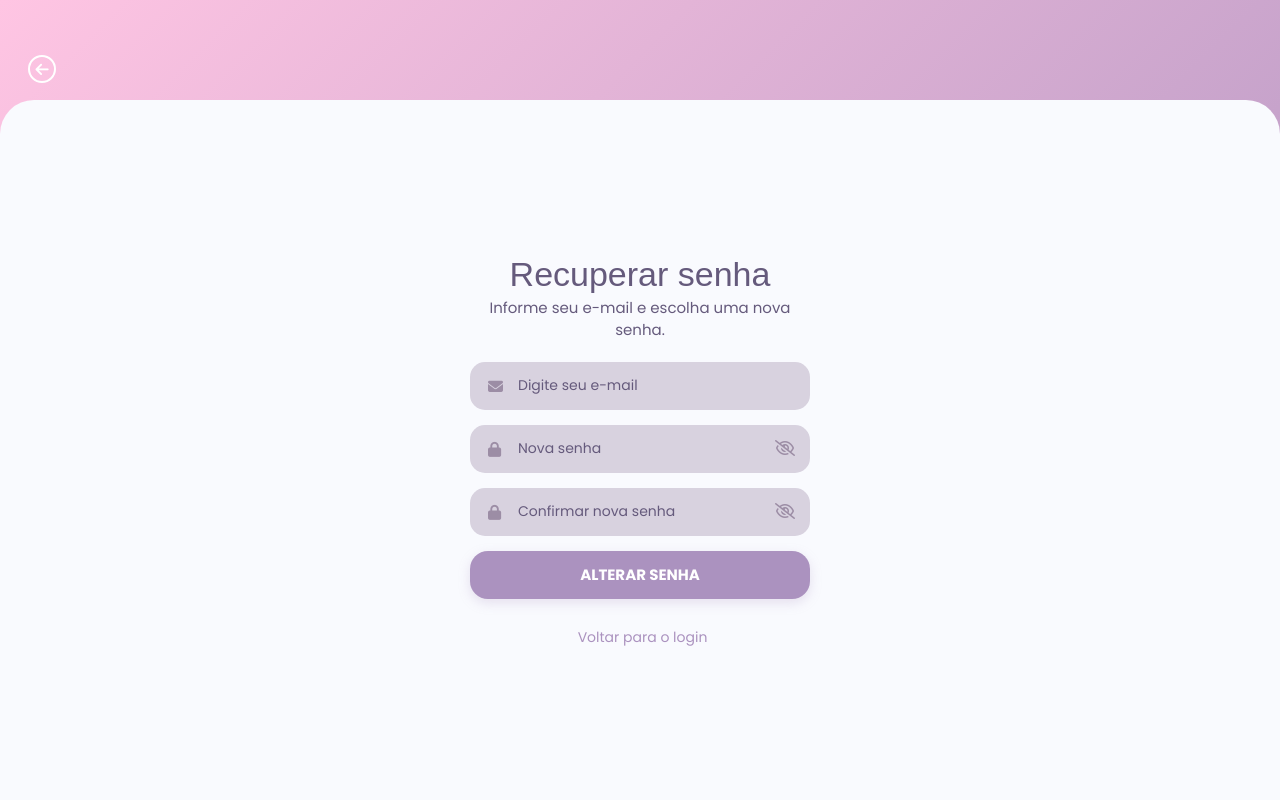
After one commit to KauaWn/Glico-Health, a Flask app: page /recuperar-senha in a window 1280 px wide. The commit adds this page. Run offline with Flask 3, Linux system fonts and the light colour scheme; parts of the project's set-up code (start-up, migrations or seed data) failed here and were passed over; some web fonts are replaced.

Commit message:
funcionalidade "esqueceu sua senha?" e alguns detalhes

```diff
--- a/app/forms/dados_paciente.py
+++ b/app/forms/dados_paciente.py
@@ -1,8 +1,9 @@
 from flask_wtf import FlaskForm
-from wtforms import SelectField
-from wtforms.validators import DataRequired
+from wtforms import SelectField, StringField
+from wtforms.validators import DataRequired, Length
 
 class DadosPacienteForm(FlaskForm):
+    nome = StringField('Nome do paciente', validators=[Length(max=100)])
     dia = SelectField('Dia', choices=[('', 'Dia')] + [(str(i), f"{i:02d}") for i in range(1, 32)], validators=[DataRequired()])
     mes = SelectField('Mês', choices=[('', 'Mês'),
         ('1', 'Janeiro'), ('2', 'Fevereiro'), ('3', 'Março'), ('4', 'Abril'),
--- /dev/null
+++ b/app/forms/recuperar_senha.py
@@ -0,0 +1,28 @@
+from flask_wtf import FlaskForm
+from wtforms import EmailField, PasswordField, SubmitField
+from wtforms.validators import DataRequired, Email, EqualTo, Length
+
+
+class RedefinirSenhaForm(FlaskForm):
+    email = EmailField(
+        "E-mail",
+        validators=[
+            DataRequired(message="Informe seu e-mail."),
+            Email(message="Informe um e-mail válido, como nome@dominio.com."),
+        ],
+    )
+    nova_senha = PasswordField(
+        "Nova senha",
+        validators=[
+            DataRequired(message="Informe a nova senha."),
+            Length(min=8, message="A senha deve ter pelo menos 8 caracteres."),
+        ],
+    )
+    confirmar_senha = PasswordField(
+        "Confirmar nova senha",
+        validators=[
+            DataRequired(message="Confirme a nova senha."),
+            EqualTo("nova_senha", message="As senhas não coincidem."),
+        ],
+    )
+    submit = SubmitField("ALTERAR SENHA")
--- a/app/modelos.py
+++ b/app/modelos.py
@@ -34,7 +34,7 @@ class Usuario(Base):
     name: Mapped[str] = mapped_column(String(100), nullable=False)
     username: Mapped[str] = mapped_column(String(64), nullable=False)
     remember_me: Mapped[int] = mapped_column(TINYINT, nullable=False)
-    email: Mapped[Optional[str]] = mapped_column(String(64))
+    email: Mapped[Optional[str]] = mapped_column(String(64), unique=True)
     passw_hash: Mapped[Optional[str]] = mapped_column(String(256))
     foto_perfil: Mapped[Optional[bytes]] = mapped_column(LONGBLOB)
     foto_perfil_tipo: Mapped[Optional[str]] = mapped_column(String(50))
--- a/app/routes.py
+++ b/app/routes.py
@@ -1,16 +1,19 @@
-from app import app, csrf
+from app import app, csrf, db
 from flask import render_template, redirect, flash, url_for, request, session, Response, jsonify
 from app.forms.associarpaciente import AssociarPaciente
 from app.forms.cadastro_form import CadastroForm
 from app.forms.login_form import LoginForm
+from app.forms.recuperar_senha import RedefinirSenhaForm
 from app.forms.dados_paciente import DadosPacienteForm
 from app.forms.validarprofissional import ValidarProfissional
 from app.services.UsuarioController import UsuarioController
 from app.services.AuthenticationController import AuthenticationController
+from app.modelos import Usuario
 from app.forms.papel_form import PapelForm
 from datetime import date, time
 from datetime import datetime
 from flask import request, jsonify
+from sqlalchemy import func, select
 
 
 @app.route("/")
@@ -193,10 +196,12 @@ def pediabetico():
 def cadastro():
     formCadastro = CadastroForm()
     if formCadastro.validate_on_submit():
-        if UsuarioController.cadastro(formCadastro):
+        if UsuarioController.email_em_uso(formCadastro.email.data):
+            formCadastro.email.errors.append("Este e-mail já está cadastrado.")
+        elif UsuarioController.cadastro(formCadastro):
             return redirect(url_for("questionario"))
-
-        flash("Erro nas credenciais.")
+        else:
+            flash("Erro ao criar a conta. Tente novamente.", "error")
     return render_template("cadastro.html", form=formCadastro)
 
 
@@ -210,6 +215,25 @@ def login():
             flash("Usuário ou senha incorretos.", "error")
 
     return render_template("login.html", title="Login", form=formLogin)
+
+
+@app.route("/recuperar-senha", methods=["GET", "POST"])
+def esqueceu_senha():
+    form = RedefinirSenhaForm()
+    if form.validate_on_submit():
+        email = form.email.data.strip().lower()
+        usuario = db.session.scalars(
+            select(Usuario).where(func.lower(Usuario.email) == email)
+        ).first()
+        if not usuario:
+            form.email.errors.append("Não encontramos uma conta com esse e-mail.")
+        elif AuthenticationController.redefinir_senha(usuario, form.nova_senha.data):
+            flash("Senha alterada com sucesso. Entre com sua nova senha.", "success")
+            return redirect(url_for("login"))
+        else:
+            flash("Não foi possível alterar a senha. Tente novamente.", "error")
+
+    return render_template("recuperar_senha.html", form=form)
 
 @app.route("/logout")
 def logout():
@@ -237,14 +261,27 @@ def questionario():
 
 @app.route("/questionario/paciente", methods=["GET", "POST"])
 def questionario_paciente():
+    sobre_paciente = request.args.get("para_paciente") == "1"
     form_paciente = DadosPacienteForm()
     if form_paciente.validate_on_submit():
-        if UsuarioController.salvar_questionario_paciente(form_paciente):
+        nome_paciente = (form_paciente.nome.data or "").strip()
+        if sobre_paciente and not nome_paciente:
+            form_paciente.nome.errors.append("Informe o nome do paciente.")
+        elif sobre_paciente and UsuarioController.cadastrar_paciente_acompanhado(
+            form_paciente,
+            nome_paciente,
+        ):
+            return redirect(url_for("home"))
+        elif not sobre_paciente and UsuarioController.salvar_questionario_paciente(form_paciente):
             return redirect(url_for("home"))
         else:
-            flash("Erro ao salvar o questionário.", "error")
+            flash("Não foi possível salvar os dados do paciente.", "error")
 
-    return render_template("quest_paciente.html", form=form_paciente)
+    return render_template(
+        "quest_paciente.html",
+        form=form_paciente,
+        sobre_paciente=sobre_paciente,
+    )
 
 @app.route("/questionario/tipo_cuidador", methods=["GET", "POST"])
 def quest_tipo_cuidador():
--- a/app/static/css/style.css
+++ b/app/static/css/style.css
@@ -395,6 +395,7 @@ body {
 }
 
 .campoLogin input[type="text"],
+.campoLogin input[type="email"],
 .campoLogin input[type="password"] {
     width: 100% !important;
     height: 48px !important;
--- a/app/static/js/login.js
+++ b/app/static/js/login.js
@@ -1,7 +1,7 @@
-const passwordInput = document.querySelector('.campoLogin input[name="password"]');
-const togglePasswordButton = document.querySelector('.mostrarSenha');
+document.querySelectorAll('.mostrarSenha').forEach((togglePasswordButton) => {
+    const passwordInput = togglePasswordButton.closest('.campoLogin')?.querySelector('input[type="password"], input[type="text"]');
+    if (!passwordInput) return;
 
-if (passwordInput && togglePasswordButton) {
     const passwordIcon = togglePasswordButton.querySelector('i');
 
     togglePasswordButton.addEventListener('click', () => {
@@ -15,4 +15,4 @@ if (passwordInput && togglePasswordButton) {
             passwordIcon.classList.toggle('fa-eye', !isVisible);
         }
     });
-}
+});
--- a/app/templates/login.html
+++ b/app/templates/login.html
@@ -18,7 +18,7 @@
             <a href="{{ url_for('inicio') }}" id="voltarInicio" aria-label="Voltar para tela inicial">
                 <i class="fa-solid fa-arrow-left"></i>
             </a>
-            <a href="{{ url_for('esqueceu_senha') if 'esqueceu_senha' in endpoints else '#' }}" id="esqueceuSenha">Esqueceu sua senha?</a>
+            <a href="{{ url_for('esqueceu_senha') }}" id="esqueceuSenha">Esqueceu sua senha?</a>
         </div>
 
         <div class="cardLogin">
--- /dev/null
+++ b/app/templates/recuperar_senha.html
@@ -0,0 +1,83 @@
+<!DOCTYPE html>
+<html lang="pt-BR">
+<head>
+    <meta charset="UTF-8">
+    <meta name="viewport" content="width=device-width, initial-scale=1.0">
+    <title>Recuperar senha | GlicoHealth</title>
+    <link href="https://cdn.jsdelivr.net/npm/bootstrap@5.3.3/dist/css/bootstrap.min.css" rel="stylesheet">
+    <link rel="stylesheet" href="https://cdnjs.cloudflare.com/ajax/libs/font-awesome/6.5.2/css/all.min.css">
+    <link rel="stylesheet" href="{{ url_for('static', filename='css/style.css') }}">
+    <link rel="stylesheet" href="{{ url_for('static', filename='css/notifications.css') }}">
+</head>
+<body class="p-0 m-0">
+    <section id="login" class="fade-in">
+        <div class="topoLogin">
+            <a href="{{ url_for('login') }}" id="voltarInicio" aria-label="Voltar para o login">
+                <i class="fa-solid fa-arrow-left"></i>
+            </a>
+            <!-- <span class="recuperacao-marca">
+                <img src="{{ url_for('static', filename='img/logo.png') }}" alt="GlicoHealth" style="width: 42px; height: 42px; object-fit: contain;">
+            </span> -->
+        </div>
+
+        <div class="cardLogin">
+            <div class="container-fluid">
+                <div class="row justify-content-center w-100 m-0">
+                    <div class="col-12 col-sm-10 col-md-8 col-lg-5 col-xl-4 p-0">
+                        <div class="conteudoLogin mx-auto">
+                            <h1>Recuperar senha</h1>
+                            <p class="subtitulo">Informe seu e-mail e escolha uma nova senha.</p>
+
+                            <form action="{{ url_for('esqueceu_senha') }}" method="POST" novalidate>
+                                {{ form.hidden_tag() }}
+                                <p class="campoLogin">
+                                    <i class="fa-solid fa-envelope"></i>
+                                    {{ form.email(placeholder="Digite seu e-mail", autocomplete="email") }}
+                                    {% for error in form.email.errors %}<span>{{ error }}</span>{% endfor %}
+                                </p>
+                                <p class="campoLogin">
+                                    <i class="fa-solid fa-lock"></i>
+                                    {{ form.nova_senha(placeholder="Nova senha", autocomplete="new-password") }}
+                                    <button type="button" class="mostrarSenha" aria-label="Mostrar senha" aria-pressed="false">
+                                        <i class="fa-regular fa-eye-slash"></i>
+                                    </button>
+                                    {% for error in form.nova_senha.errors %}<span>{{ error }}</span>{% endfor %}
+                                </p>
+                                <p class="campoLogin">
+                                    <i class="fa-solid fa-lock"></i>
+                                    {{ form.confirmar_senha(placeholder="Confirmar nova senha", autocomplete="new-password") }}
+                                    <button type="button" class="mostrarSenha" aria-label="Mostrar senha" aria-pressed="false">
+                                        <i class="fa-regular fa-eye-slash"></i>
+                                    </button>
+                                    {% for error in form.confirmar_senha.errors %}<span>{{ error }}</span>{% endfor %}
+                                </p>
+                                <p id="btnEntrar">{{ form.submit(value="ALTERAR SENHA") }}</p>
+                            </form>
+
+                            <p class="link-cadastro mt-2">
+                                <a href="{{ url_for('login') }}">Voltar para o login</a>
+                            </p>
+                        </div>
+                    </div>
+                </div>
+            </div>
+        </div>
+    </section>
+
+    {% with mensagens = get_flashed_messages(with_categories=true) %}
+        {% if mensagens %}
+            <div class="avisos-flutuantes" aria-live="polite" aria-relevant="additions">
+                {% for categoria, mensagem in mensagens %}
+                    <div class="alert aviso-flutuante alert-{{ categoria if categoria in ['success', 'warning'] else 'danger' }}" role="alert" data-auto-dismiss="true">
+                        <span>{{ mensagem }}</span>
+                        <button type="button" class="aviso-fechar" data-dismiss-notice aria-label="Fechar aviso">&times;</button>
+                    </div>
+                {% endfor %}
+            </div>
+        {% endif %}
+    {% endwith %}
+    <script src="{{ url_for('static', filename='js/login.js') }}"></script>
+    <script src="{{ url_for('static', filename='js/flash_messages.js') }}"></script>
+    <script src="https://cdn.jsdelivr.net/npm/bootstrap@5.3.3/dist/js/bootstrap.bundle.min.js"></script>
+</body>
+</html>
--- a/app/templates/verif_paciente.html
+++ b/app/templates/verif_paciente.html
@@ -58,7 +58,7 @@
                                             Associar Paciente
                                         </button>
                                         <p class="link-login mt-4 small text-muted mb-0 text-center">
-                                            Paciente não cadastrado?<a href="{{ url_for('questionario_paciente') }}">Cadastre-o</a>
+                                            Paciente não cadastrado?<a href="{{ url_for('questionario_paciente', para_paciente=1) }}">Cadastre-o</a>
                                         </p>
                                     </div>
                                 </form>
```
Also changed, not shown: app/services/AuthenticationController.py (+12 -1 lines), app/services/UsuarioController.py (+97 -4 lines), app/static/css/home.css (+12 -3 lines), app/templates/quest_paciente.html (+13 -3 lines), migrations/versions/b7c8d9e0f1a2_email_unico_usuario.py (added, +49 -0 lines).
